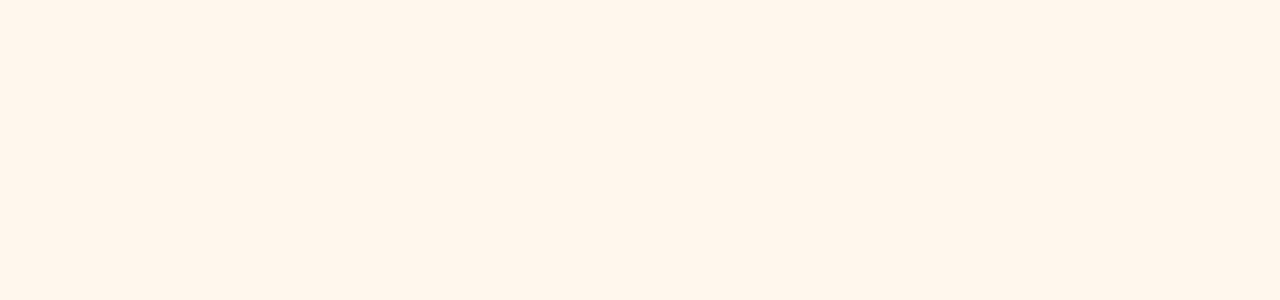
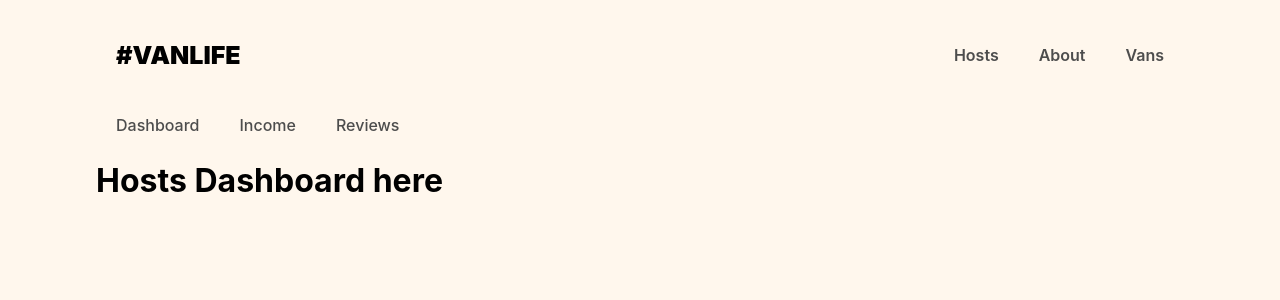
Before and after one commit to JaysonThompson/van-life, a React (Vite) app: page /host in a window 1280 px wide. Before the commit this address had no page. Shown: the top 300 px of the page. Built offline with nearby package versions, Linux system fonts and the light colour scheme; what miragejs would draw is missing.

Commit message:
refactors, updates routing, and creates host components

```diff
--- a/src/App.jsx
+++ b/src/App.jsx
@@ -2,9 +2,13 @@
 
 import Home from "./pages/Home";
 import About from "./pages/About";
-import Vans from "./pages/Vans";
-import VanDetails from "./pages/VanDetails";
+import Vans from "./pages/Vans/Vans";
+import VanDetails from "./pages/Vans/VanDetails";
 import Layouts from "./components/Layouts";
+import HostLayout from "./components/HostLayout";
+import Dashboard from "./pages/Host/Dashboard";
+import Income from "./pages/Host/Income";
+import Reviews from "./pages/Host/Reviews";
 
 import "../server";
 
@@ -12,11 +16,16 @@
   return (
     <BrowserRouter>
       <Routes>
-        <Route element={<Layouts />}>
-          <Route path="/" element={<Home />} />
-          <Route path="/about" element={<About />} />
-          <Route path="/vans" element={<Vans />} />
-          <Route path="/vans/:id" element={<VanDetails />} />
+        <Route path="/" element={<Layouts />}>
+          <Route index element={<Home />} />
+          <Route path="about" element={<About />} />
+          <Route path="vans" element={<Vans />} />
+          <Route path="vans/:id" element={<VanDetails />} />
+          <Route path="host" element={<HostLayout />}>
+            <Route index element={<Dashboard />} />
+            <Route path="income" element={<Income />} />
+            <Route path="reviews" element={<Reviews />} />
+          </Route>
         </Route>
       </Routes>
     </BrowserRouter>
--- a/src/components/Header.jsx
+++ b/src/components/Header.jsx
@@ -7,8 +7,9 @@
         #VanLife
       </Link>
       <nav>
-        <Link to="/about">About</Link>
-        <Link to="/vans">Vans</Link>
+        <Link to="host/dashboard">Hosts</Link>
+        <Link to="about">About</Link>
+        <Link to="vans">Vans</Link>
       </nav>
     </header>
   );
--- /dev/null
+++ b/src/components/HostLayout.jsx
@@ -0,0 +1,14 @@
+import { Link, Outlet } from "react-router-dom";
+
+export default function HostLayout() {
+  return (
+    <div>
+      <nav className="host-nav">
+        <Link to="dashboard">Dashboard</Link>
+        <Link to="income">Income</Link>
+        <Link to="reviews">Reviews</Link>
+      </nav>
+      <Outlet />
+    </div>
+  );
+}
--- a/src/index.css
+++ b/src/index.css
@@ -280,6 +280,27 @@
   color: white;
   font-size: 1.125rem;
 }
+
+/* HOST PAGES */
+
+.host-nav {
+  display: flex;
+}
+
+.host-nav a {
+  text-decoration: none;
+  color: #4d4d4d;
+  font-weight: 500;
+  padding: 5px 20px;
+}
+
+.host-nav a:hover {
+  color: #161616;
+  text-decoration: underline;
+  font-weight: 600;
+}
+
+/* MEDIA QUERIES */
 @media (min-width: 1024px) {
   body {
     margin: 0 auto;
--- /dev/null
+++ b/src/pages/Host/Dashboard.jsx
@@ -0,0 +1,10 @@
+import { Outlet } from "react-router-dom";
+
+export default function Dashboard() {
+  return (
+    <div className="main">
+      <h1>Hosts Dashboard here</h1>
+      <Outlet />
+    </div>
+  );
+}
--- /dev/null
+++ b/src/pages/Host/Income.jsx
@@ -0,0 +1,3 @@
+export default function Income() {
+  return <h1>Hosts Income Page 💵 </h1>;
+}
--- /dev/null
+++ b/src/pages/Host/Reviews.jsx
@@ -0,0 +1,3 @@
+export default function Reviews() {
+  return <h1>Host Review Page 🖥 </h1>;
+}
```
Also changed, not shown: src/pages/Vans/VanDetails.jsx (renamed from src/pages/VanDetails.jsx), src/pages/Vans/Vans.jsx (renamed from src/pages/Vans.jsx).
